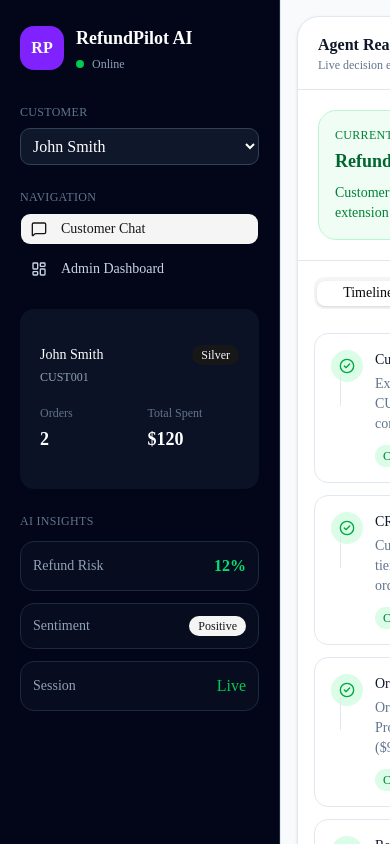
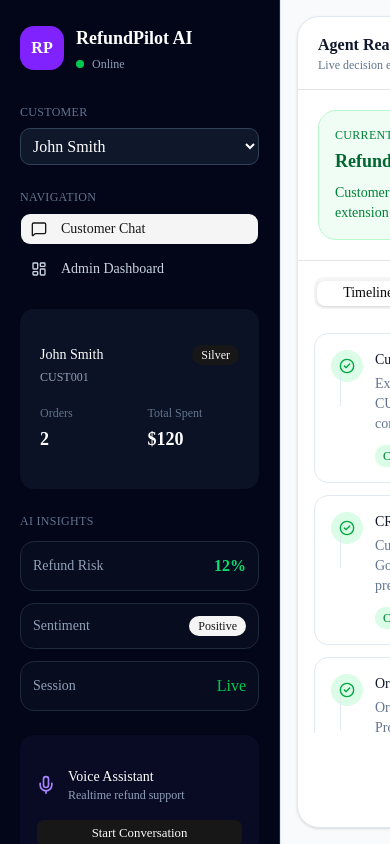
Before and after one commit to siddharthNirmale/ai-refund-agent, a Next.js app: page / in a window 390 px wide. Built offline with nearby package versions, Linux system fonts and the light colour scheme.

Commit message:
feat: refactor layout components for improved responsiveness and structure; enhance sidebar and chat panel styles

```diff
--- a/src/components/chat/ChatPanel.tsx
+++ b/src/components/chat/ChatPanel.tsx
@@ -10,23 +10,23 @@ import { Send, Mic } from "lucide-react";
 
 export default function ChatPanel() {
   return (
-    <section className="bg-slate-100  min-w-0 p-4">
-      <Card className="h-full flex flex-col rounded-3xl">
+    <section className="h-full min-h-0 flex flex-col bg-slate-100 p-4">
+
+      {/* 2. Swapped h-full for flex-1 and added min-h-0 here */}
+      <Card className="flex-1 min-h-0 flex flex-col rounded-3xl">
+
         {/* Header */}
-
-        <div className="border-b px-6 py-5">
+        <div className="shrink-0 border-b px-6 py-5">
           <h2 className="text-2xl font-semibold">
             Customer Support Chat
           </h2>
-
           <p className="text-sm text-green-600">
             ● Connected
           </p>
         </div>
 
         {/* Customer */}
-
-        <div className="px-6 py-4 border-b">
+        <div className="shrink-0 px-6 py-4 border-b">
           <div className="rounded-xl bg-slate-100 p-4">
             <span className="font-medium">
               Customer: CUST003 (Sarah Johnson)
@@ -34,8 +34,7 @@ export default function ChatPanel() {
           </div>
         </div>
 
-        {/* Messages */}
-
+        {/* Messages (This part was already perfect! 🌟) */}
         <div className="flex-1 overflow-y-auto px-6 py-6 space-y-5">
           {messages.map((message) => (
             <MessageBubble
@@ -48,29 +47,24 @@ export default function ChatPanel() {
         </div>
 
         {/* Input */}
-
-        <div className="border-t p-4">
+        <div className="shrink-0 border-t p-4">
           <div className="flex gap-2">
             <Input
               placeholder="Type your message..."
               className="h-12"
             />
-
             <Button
               variant="outline"
               size="icon"
             >
               <Mic className="h-4 w-4" />
             </Button>
-
             <Button size="icon">
               <Send className="h-4 w-4" />
             </Button>
           </div>
-
           <p className="mt-3 text-center text-xs text-slate-500">
-            AI can make mistakes. Verify important
-            information.
+            AI can make mistakes. Verify important information.
           </p>
         </div>
       </Card>
--- a/src/components/dashboard/PolicyChecks.tsx
+++ b/src/components/dashboard/PolicyChecks.tsx
@@ -7,50 +7,45 @@ const checks = [
   {
     title: "Refund Window",
     result: "Passed",
-    description:
-      "Request submitted within the allowed refund period.",
+    description: "Request submitted within the allowed refund period.",
   },
   {
     title: "Gold Member Extension",
     result: "Passed",
-    description:
-      "Customer qualifies for 45-day refund eligibility.",
+    description: "Customer qualifies for 45-day refund eligibility.",
   },
   {
     title: "Digital Product Check",
     result: "Passed",
-    description:
-      "Purchased item is a physical product.",
+    description: "Purchased item is a physical product.",
   },
   {
     title: "Final Sale Validation",
     result: "Passed",
-    description:
-      "Item is not marked as final sale.",
+    description: "Item is not marked as final sale.",
   },
   {
     title: "Chargeback History",
     result: "Passed",
-    description:
-      "No previous chargebacks detected.",
+    description: "No previous chargebacks detected.",
   },
   {
     title: "Refund Amount",
     result: "Passed",
-    description:
-      "Requested refund does not exceed order value.",
+    description: "Requested refund does not exceed order value.",
   },
   {
     title: "Previous Refund Check",
     result: "Passed",
-    description:
-      "No prior refund issued for this order.",
+    description: "No prior refund issued for this order.",
   },
 ];
 
 export default function PolicyChecks() {
-  return (<div className="space-y-3">
-    {checks.map((check) => (<div
+  return (
+    <div className="max-h-[400px] overflow-y-auto space-y-3 pr-2">
+      {checks.map((check) => (
+        <div
           key={check.title}
           className="
             rounded-xl
@@ -61,7 +56,9 @@ export default function PolicyChecks() {
             transition-all
             hover:border-slate-300
           "
-    > <div className="flex items-start gap-3"> <div
+        >
+          <div className="flex items-start gap-3">
+            <div
               className="
                 flex
                 h-8
@@ -71,13 +68,15 @@ export default function PolicyChecks() {
                 rounded-full
                 bg-green-100
               "
-    > <ShieldCheck
+            >
+              <ShieldCheck
                 className="
                   h-4
                   w-4
                   text-green-600
                 "
-      /> </div>
+              />
+            </div>
 
             <div className="min-w-0 flex-1">
               <div className="flex items-center justify-between">
@@ -108,6 +107,5 @@ export default function PolicyChecks() {
         </div>
       ))}
     </div>
-
   );
 }
--- a/src/components/dashboard/Rawlogs.tsx
+++ b/src/components/dashboard/Rawlogs.tsx
@@ -9,7 +9,7 @@ export default function RawLogs() {
   return (
     <div
       className="
-        max-h-[520px]
+        max-h-[400px]
         overflow-y-auto
         rounded-2xl
         bg-slate-950
--- a/src/components/dashboard/Timeline.tsx
+++ b/src/components/dashboard/Timeline.tsx
@@ -2,8 +2,11 @@ import { logs } from "@/data/logs";
 import { CheckCircle2 } from "lucide-react";
 
 export default function Timeline() {
-return ( <div className="space-y-3">
-{logs.map((log, index) => ( <div
+  return (
+
+    <div className="max-h-[400px] overflow-y-auto space-y-3 pr-2">
+      {logs.map((log, index) => (
+        <div
           key={log.id}
           className="
             relative
@@ -20,7 +23,6 @@ return ( <div className="space-y-3">
           "
         >
           {/* Timeline Line */}
-
           {index !== logs.length - 1 && (
             <div
               className="
@@ -35,7 +37,6 @@ return ( <div className="space-y-3">
           )}
 
           {/* Status Icon */}
-
           <div
             className="
               flex
@@ -58,7 +59,6 @@ return ( <div className="space-y-3">
           </div>
 
           {/* Content */}
-
           <div className="min-w-0 flex-1">
             <div className="flex items-start justify-between gap-3">
               <div>
@@ -101,6 +101,5 @@ return ( <div className="space-y-3">
         </div>
       ))}
     </div>
-
   );
 }
--- a/src/components/layout/AppShell.tsx
+++ b/src/components/layout/AppShell.tsx
@@ -6,7 +6,8 @@ export default function AppShell({ children }: Props) {
   return (
     <main
       className="
-      h-screen
+      h-[100dvh]
+      w-full
       overflow-hidden
       bg-gradient-to-br
       from-slate-950
--- a/src/components/layout/Sidebar.tsx
+++ b/src/components/layout/Sidebar.tsx
@@ -21,10 +21,13 @@ CardContent,
 export default function Sidebar() {
   const customer = customers[0];
 
-return ( <aside
+  return (
+    <aside
       className="
         flex
         h-full
+        min-h-0
+        overflow-y-auto
         flex-col
         border-r
         border-slate-800
@@ -34,8 +37,7 @@ return ( <aside
       "
     >
       {/* Header */}
-
-  <div className="mb-8">
+      <div className="mb-8 shrink-0">
         <div className="flex items-center gap-3">
           <div
             className="
@@ -70,8 +72,7 @@ return ( <aside
       </div>
 
       {/* Customer Selector */}
-
-  <div className="mb-6">
+      <div className="mb-6 shrink-0">
         <p className="mb-2 text-xs font-medium uppercase tracking-wide text-slate-500">
           Customer
         </p>
@@ -80,8 +81,7 @@ return ( <aside
       </div>
 
       {/* Navigation */}
-
-  <div className="mb-6">
+      <div className="mb-6 shrink-0">
         <p className="mb-2 text-xs font-medium uppercase tracking-wide text-slate-500">
           Navigation
         </p>
@@ -109,8 +109,7 @@ return ( <aside
       </div>
 
       {/* Customer Profile */}
-
-  <Card className="border-slate-800 bg-slate-900/70">
+      <Card className="shrink-0 border-slate-800 bg-slate-900/70">
         <CardContent className="p-5">
           <div className="flex items-start justify-between">
             <div>
@@ -153,8 +152,7 @@ return ( <aside
       </Card>
 
       {/* AI Insights */}
-
-  <div className="mt-6">
+      <div className="mt-6 shrink-0">
         <p className="mb-3 text-xs font-medium uppercase tracking-wide text-slate-500">
           AI Insights
         </p>
@@ -199,8 +197,7 @@ return ( <aside
       </div>
 
       {/* Voice Assistant */}
-
-  <div className="mt-auto pt-6">
+      <div className="mt-auto pt-6 shrink-0">
         <Card className="border-violet-500/20 bg-violet-500/5">
           <CardContent className="p-4">
             <div className="flex items-center gap-3">
@@ -227,6 +224,5 @@ return ( <aside
         </Card>
       </div>
     </aside>
-
   );
 }
```
Lines whose indentation alone changed are shown as unchanged.
